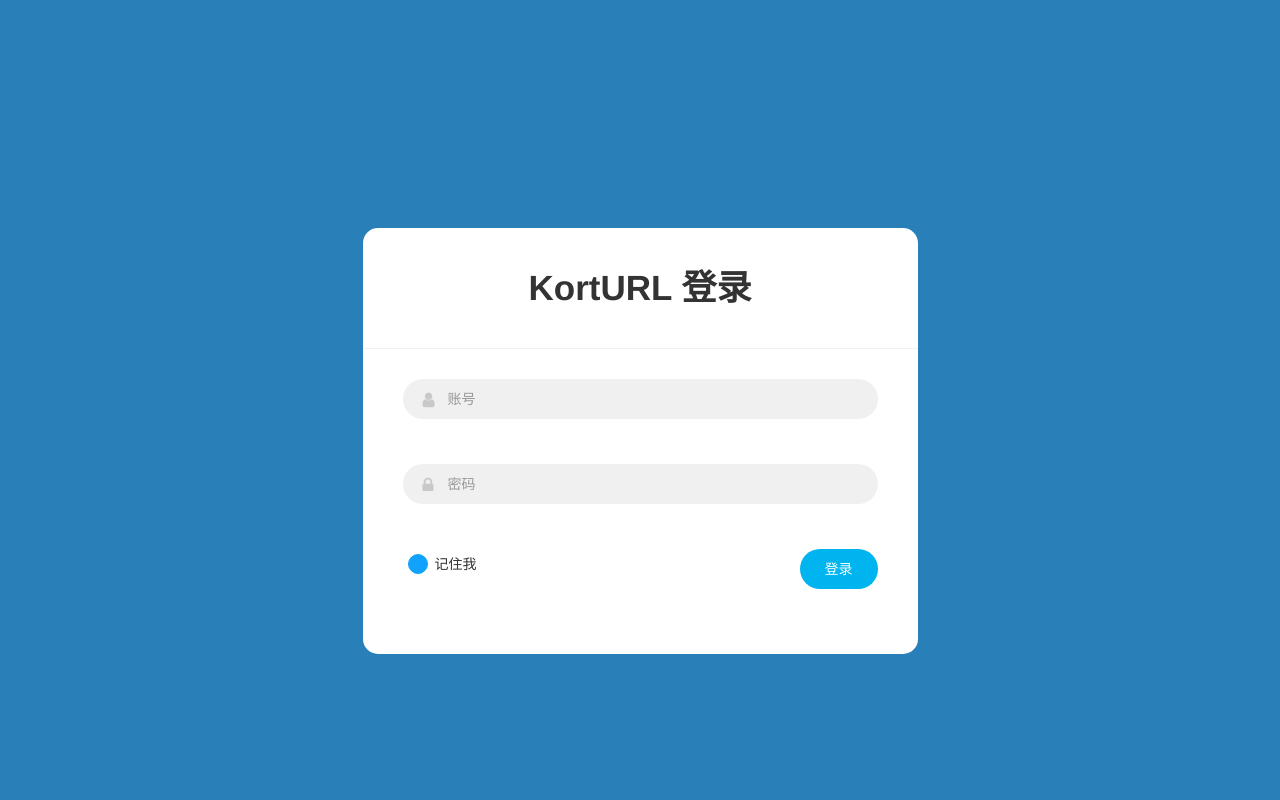
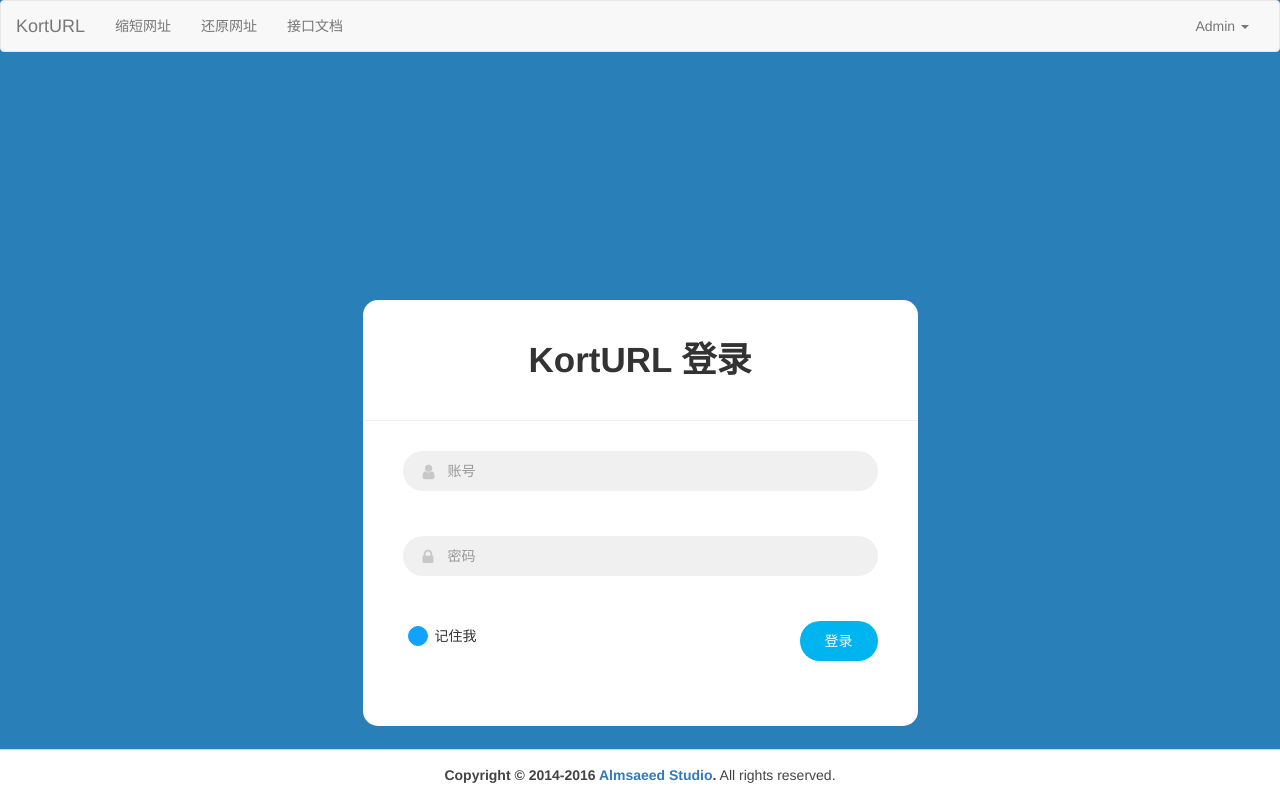
Before and after one commit to skyxv/KortURL, a Django app: page /login/ in a window 1280 px wide. Run offline with Django 3.2, Linux system fonts and the light colour scheme; parts of the project's set-up code (start-up, migrations or seed data) failed here and were passed over; some libraries are stand-ins or nearby versions.

Commit message:
Added footer and navbar

```diff
--- a/templates/base/base.html
+++ b/templates/base/base.html
@@ -1,7 +1,7 @@
 {% load static %}
 {% load custom_tags %}
 <!DOCTYPE html>
-<html>
+<html style="height: 100%;">
 <head>
   <meta charset="utf-8">
   <meta http-equiv="X-UA-Compatible" content="IE=edge">
@@ -12,15 +12,60 @@
   <link rel="stylesheet" href="{% static 'css/bootstrap.min.css' %}">
   <link rel="stylesheet" href="{% static 'css/font-awesome.min.css' %}">
   <link rel="stylesheet" href="{% static 'css/ionicons.min.css' %}">
-  {% block extra_header %}{% endblock extra_header %}
+  {% block extra_header %}<link rel="stylesheet" href="{% static 'css/custom.css' %}">{% endblock extra_header %}
 </head>
 
 <body {% block body_style %}style="background-color: {{ "#2980B9"| get_bg_color }};"{% endblock body_style %}>
+
+<nav class="navbar navbar-default">
+  <div class="container-fluid">
+    <!-- Brand and toggle get grouped for better mobile display -->
+    <div class="navbar-header">
+      <button type="button" class="navbar-toggle collapsed" data-toggle="collapse" data-target="#bs-example-navbar-collapse-1" aria-expanded="false">
+        <span class="sr-only">Toggle navigation</span>
+        <span class="icon-bar"></span>
+        <span class="icon-bar"></span>
+        <span class="icon-bar"></span>
+      </button>
+      <a class="navbar-brand" href="/">{{ "KortURL" | get_site_name }}</a>
+    </div>
+
+    <!-- Collect the nav links, forms, and other content for toggling -->
+    <div class="collapse navbar-collapse" id="bs-example-navbar-collapse-1">
+      <ul class="nav navbar-nav">
+        <li {% if request.path == "/shorten/" %}class="active"{% endif %}><a href="{% url 'shorten' %}">缩短网址 <span class="sr-only">(current)</span></a></li>
+        <li {% if request.path == "/reduce/" %}class="active"{% endif %}><a href="{% url 'reduce' %}">还原网址 </a></li>
+        <li {% if request.path == "/docs/" %}class="active"{% endif %}><a href="{% url 'docs' %}">接口文档 </a></li>
+      </ul>
+{#      <form class="navbar-form navbar-left">#}
+{#        <div class="form-group">#}
+{#          <input type="text" class="form-control" placeholder="Search">#}
+{#        </div>#}
+{#        <button type="submit" class="btn btn-default">Submit</button>#}
+{#      </form>#}
+      <ul class="nav navbar-nav navbar-right">
+        <li class="dropdown">
+          <a href="#" class="dropdown-toggle" data-toggle="dropdown" role="button" aria-haspopup="true" aria-expanded="false">Admin <span class="caret"></span></a>
+          <ul class="dropdown-menu">
+            <li><a href="#">我的记录</a></li>
+            <li><a href="#">数据分析</a></li>
+            <li role="separator" class="divider"></li>
+            <li><a href="#">退出</a></li>
+          </ul>
+        </li>
+      </ul>
+    </div>
+  </div>
+</nav>
 
 {% block body %}
 
 {% endblock body %}
 
+<footer class="main-footer footer navbar-fixed-bottom">
+    <strong>Copyright © 2014-2016 <a href="https://adminlte.io">Almsaeed Studio</a>.</strong> All rights
+    reserved.
+</footer>
 <!-- jQuery 3 -->
 <script src="{% static 'js/jquery.min.js' %}"></script>
 <!-- Bootstrap 3.3.7 -->
```
